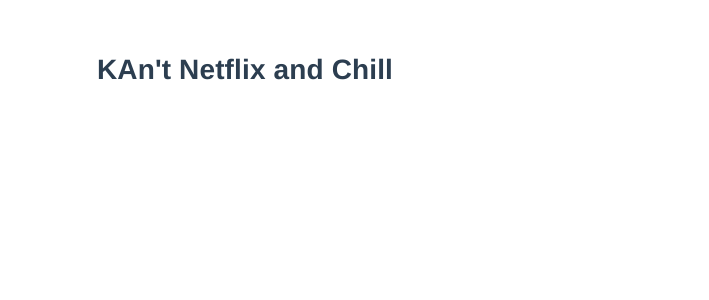
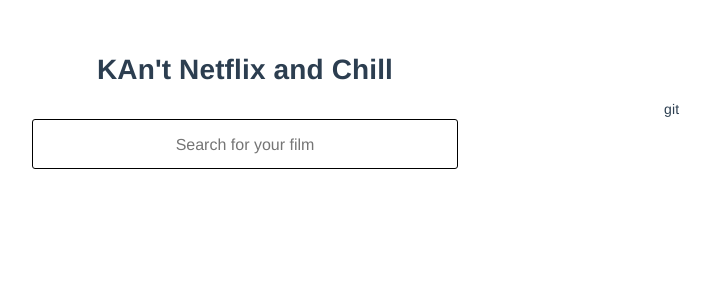
Before and after one commit to achadha0111/hacktheburgh-2019, a Vue app in the folder khan-academy-netflix/: page / in a window 1280 px wide. Shown: the top 300 px of the page, without its empty margins (395-1104 px from the left). Built offline with nearby package versions, Linux system fonts and the light colour scheme.

Commit message:
Add Search Template

```diff
--- a/khan-academy-netflix/src/components/Home.vue
+++ b/khan-academy-netflix/src/components/Home.vue
@@ -2,7 +2,10 @@
   <div class="main">
    <div class="col-md-12">
 
+       <!-- Title Text -->
        <h1 class="title-text col-md-12"> KAn't Netflix and Chill </h1>
+
+       <Search />
        <!-- TODO Add Subtitle -->
        <!--<h3 class="subtitle-text col-md-12">Looking for a film to watch with your SO?-->
            <!--How about you expand the horizons of your mind with Khan Academy?</h3>-->
@@ -14,13 +17,17 @@
 <script>
 
 import Vue from 'vue'
+import Search from './Search'
 import VueMaterial from 'vue-material'
 import 'vue-material/dist/vue-material.css'
 
 Vue.use(VueMaterial);
 
 export default {
-  name: 'HomePage'
+  name: 'HomePage',
+  components: {
+      Search
+  }
 }
 </script>
 
--- /dev/null
+++ b/khan-academy-netflix/src/components/Search.vue
@@ -0,0 +1,37 @@
+<template>
+    <div class="md-layout">
+        <div class="md-layout-item"></div>
+        <div class="md-layout-item">
+            <md-field>
+                <md-input id= "search" placeholder= "Search for your film" v-model="filmString"></md-input>
+            </md-field>
+        </div>
+        <div class="md-layout-item">git </div>
+    </div>
+</template>
+
+<script>
+
+
+
+    export default {
+        name: 'search',
+        data: () => ({
+            results: {},
+            filmString: ''
+        })
+    }
+
+</script>
+
+<style scoped>
+    #search {
+        text-align: center;
+        color: black;
+        font-size: 20px;
+        border: 1px solid black;
+        background-color: none;
+        border-radius: 3px;
+        height:50px;
+    }
+</style>
```
